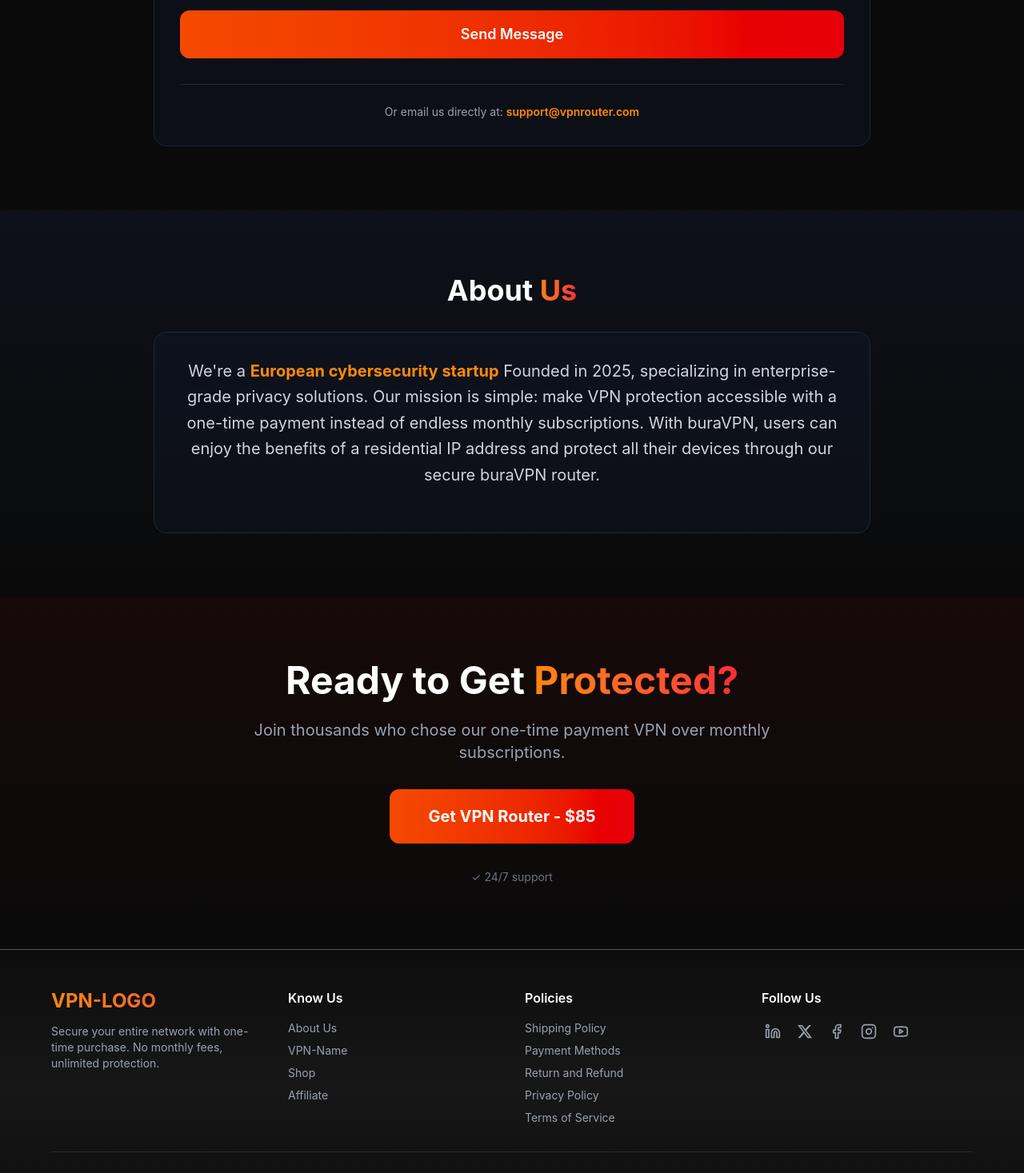
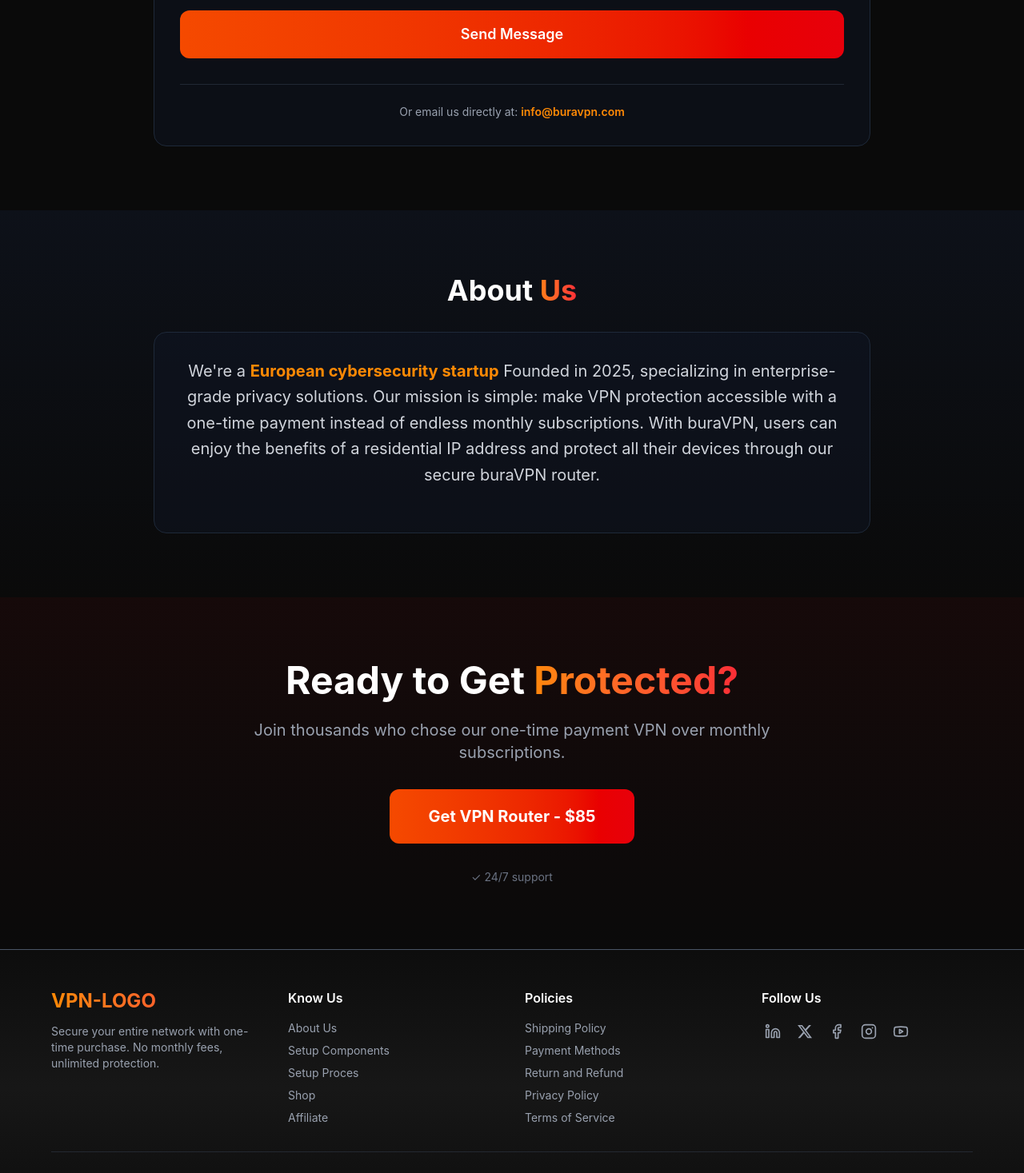
Before and after one commit to Mediteran2910/landing-VPN, a Next.js app: page /contact in a window 1280 px wide. Shown: the part 760-2227 px from the top of the page at 80% size. Built offline with nearby package versions, Linux system fonts and the light colour scheme.

Commit message:
fixing footer links, adding email

```diff
--- a/src/app/shop/page.tsx
+++ b/src/app/shop/page.tsx
@@ -35,7 +35,6 @@
               routersNumber={2}
             />
           </div>
-          <Guarantee />
         </div>
       </section>
     </main>
--- a/src/components/ContactForm.tsx
+++ b/src/components/ContactForm.tsx
@@ -136,7 +136,9 @@
                   className="w-full px-4 py-3 bg-gray-800/50 border border-gray-600 rounded-xl text-white focus:outline-none focus:border-orange-500 focus:ring-1 focus:ring-orange-500 transition-all"
                 >
                   {subjectsOptions.map((s) => (
-                    <option value={s.value}>{s.option}</option>
+                    <option value={s.value} key={s.value}>
+                      {s.option}
+                    </option>
                   ))}
                 </select>
               </div>
@@ -170,8 +172,6 @@
                 {isSubmitting ? "Sending..." : "Send Message"}
               </motion.button>
             </form>
-
-            {/* Alternative Contact */}
             <div className="mt-8 pt-6 border-t border-gray-700/50 text-center">
               <p className="text-gray-400 text-sm">
                 Or email us directly at:{" "}
@@ -179,7 +179,7 @@
                   href="mailto:support@vpnrouter.com"
                   className="text-orange-400 hover:text-orange-300 font-semibold transition-colors"
                 >
-                  support@vpnrouter.com
+                  info@buravpn.com
                 </a>
               </p>
             </div>
--- a/src/components/CoreComponents.tsx
+++ b/src/components/CoreComponents.tsx
@@ -5,7 +5,7 @@
 export default function CoreComponents() {
   return (
     <section className="py-12">
-      <div className="container mx-auto px-4">
+      <div className="container mx-auto px-4" id="core-components">
         <motion.div
           className="text-center mb-12"
           initial={{ opacity: 0, y: 30 }}
--- a/src/components/Footer.tsx
+++ b/src/components/Footer.tsx
@@ -38,10 +38,16 @@
                 About Us
               </Link>
               <Link
-                href="/vpn-name"
+                href="/how-it-works/#core-components"
                 className="block text-gray-400 hover:text-orange-400 transition-colors text-sm"
               >
-                VPN-Name
+                Setup Components
+              </Link>
+              <Link
+                href="/how-it-works/#setup-proces"
+                className="block text-gray-400 hover:text-orange-400 transition-colors text-sm"
+              >
+                Setup Proces
               </Link>
               <Link
                 href="/shop"
--- a/src/components/SetupProces.tsx
+++ b/src/components/SetupProces.tsx
@@ -42,7 +42,7 @@
 export default function SetupProces() {
   return (
     <section className="py-16 bg-gradient-to-b from-gray-900/50 to-transparent">
-      <div className="container mx-auto px-4">
+      <div className="container mx-auto px-4" id="setup-proces">
         <motion.div
           className="text-center mb-12"
           initial={{ opacity: 0, y: 30 }}
```
